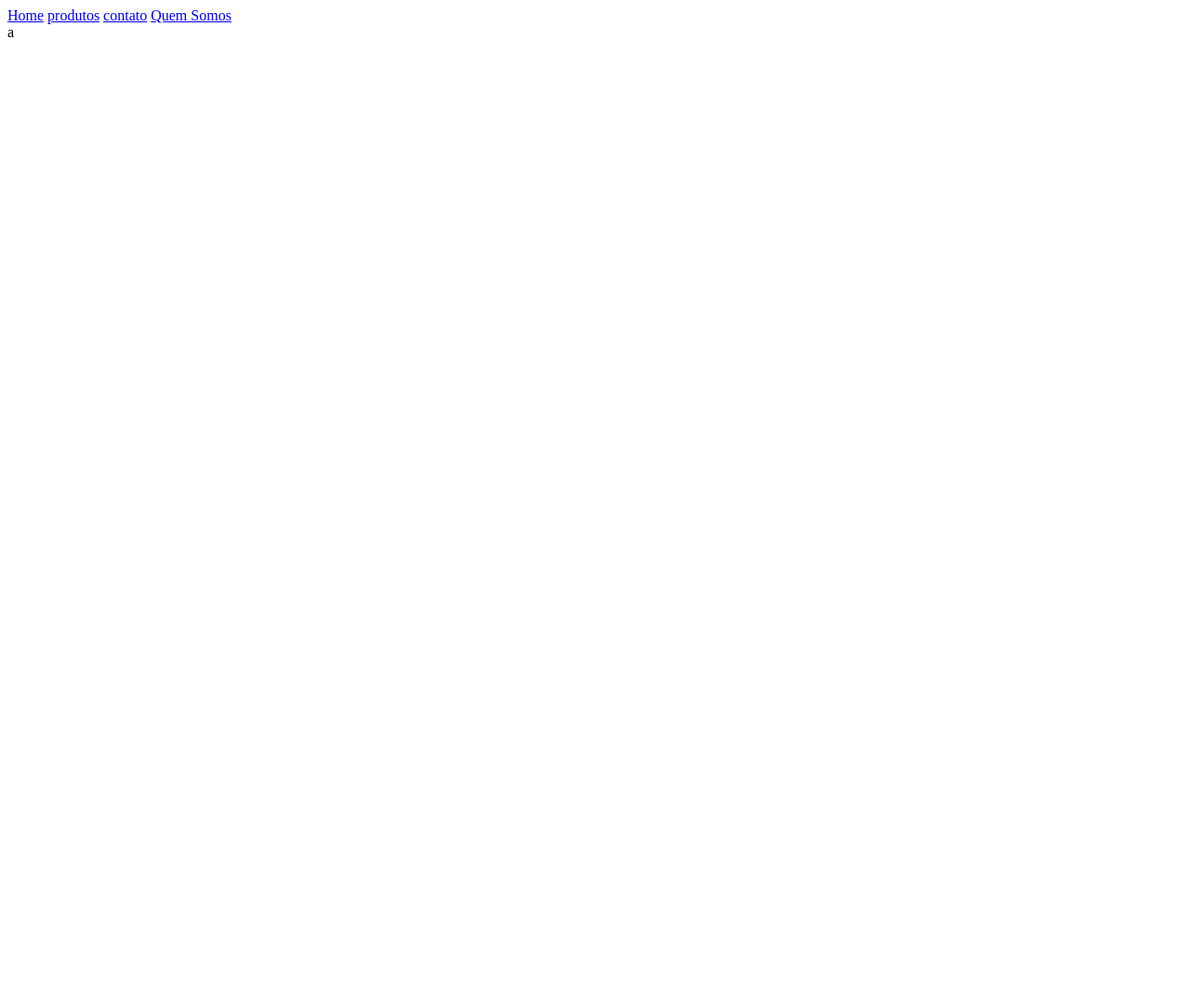
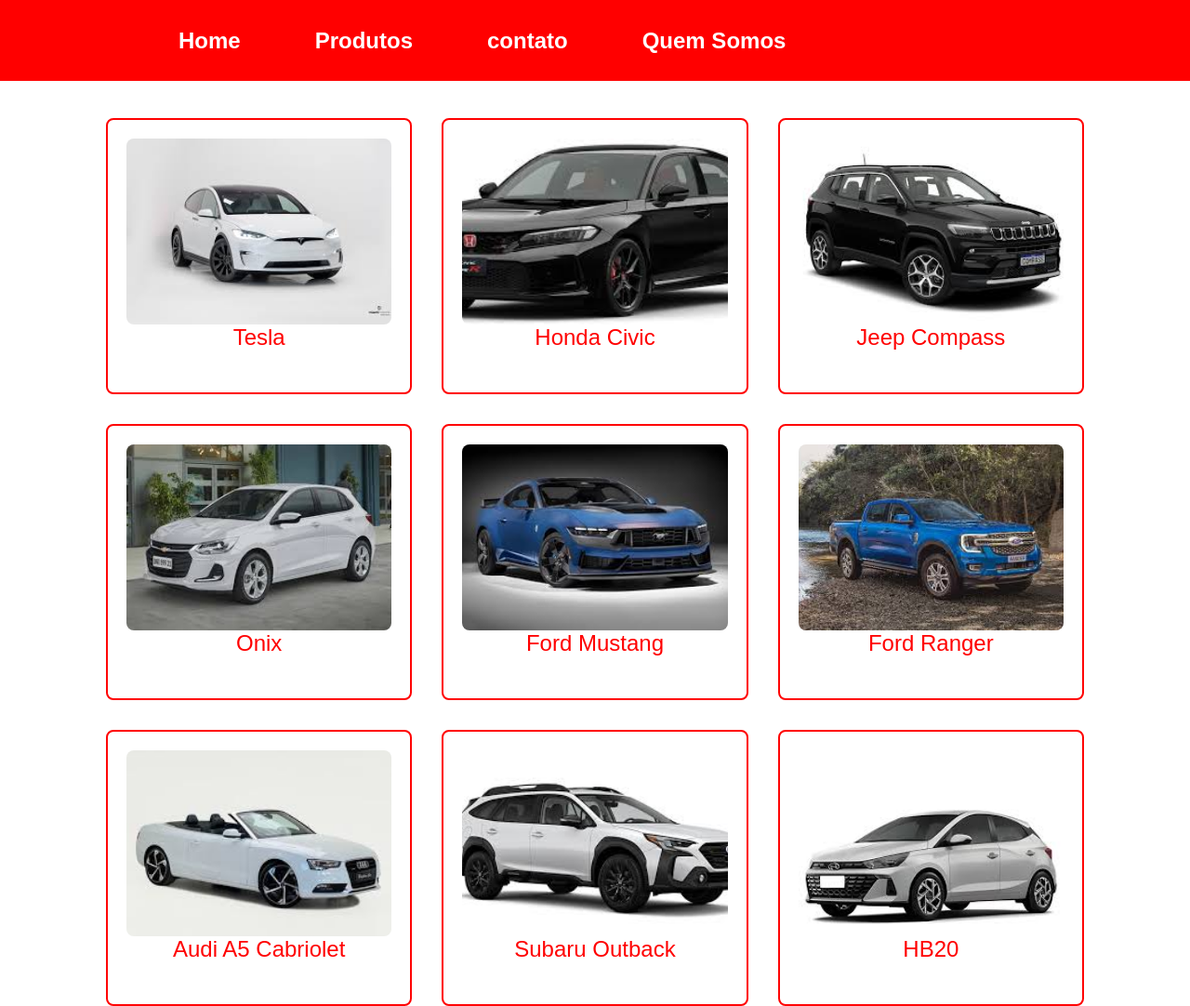
Before and after one commit to jopedrofigueiredo/AtivdFront-, a plain HTML site: page pages/produtos.html in a window 1280 px wide. Shown: the top 1082 px of the page at 93% size. Before the commit the page ends 800 px from the top, so only its background shows below. Drawn offline with nearby package versions, Linux system fonts and the light colour scheme; files that its build step writes are made by us from their sources.

Commit message:
produtos_feitos

```diff
--- a/css/produtos.css
+++ b/css/produtos.css
@@ -0,0 +1,108 @@
+:root {
+    --cor-primaria: red;
+    --cor-secundaria: #fff;
+    --fonte-principal: 'Krona One', sans-serif;
+    --fonte-secundaria: 'Montserrat', sans-serif;
+    }
+
+body {
+    box-sizing: border-box;
+    color: var(--cor-secundaria);
+    }
+
+* {
+    margin: 0;
+}
+
+.cabecalho__menu {
+    padding: 2% 0 2% 15%;
+    display: flex;
+    gap: 80px;
+    background-color: var(--cor-primaria);
+}
+
+.cabecalho__menu__link {
+    font-family: var(--fonte-secundaria);
+    font-size: 24px;
+    font-weight: 600;
+    color: var(--cor-secundaria);
+    text-decoration: none;
+    }
+
+.titulo-destaque {
+    color: var(--cor-secundaria);
+    }
+
+.rodape {
+    color: var(--cor-secundaria);
+    background-color: var(--cor-primaria);
+    padding: 24px;
+    text-align: center;
+    font-family: var(--fonte-secundaria);
+    font-weight: 400;
+    }
+
+
+.produto {
+    display: flex;
+    flex-direction: column;
+    justify-content: space-between;
+    text-align: center;
+    border: 2px solid var(--cor-primaria);
+    padding: 20px;
+    border-radius: 8px;
+    transition: transform 0.3s ease;
+    height: 100%;
+    }
+
+.produto:hover {
+    transform: scale(1.05);
+    }
+
+.produto img {
+    width: 100%;
+    height: 200px;
+    object-fit: cover;
+    border-radius: 8px;
+    }
+
+.produto h3 {
+    font-family: var(--fonte-principal);
+    font-size: 1.5rem;
+    color: var(--cor-primaria);
+    }
+
+.produto h4 {
+    font-family: var(--fonte-secundaria);
+    font-size: 1.2rem;
+    color: #777;
+    }
+
+.produto h5 {
+    font-family: var(--fonte-secundaria);
+    font-size: 1rem;
+    color: #555;
+    }
+
+.grid-produtos {
+    display: grid;
+    grid-template-columns: repeat(3, 1fr);
+    gap: 2rem;
+    padding: 2rem;
+    max-width: 1200px;
+    margin: 0 auto;
+}
+
+
+@media (max-width: 900px) {
+    .grid-produtos {
+    grid-template-columns: repeat(2, 1fr);
+}
+}
+
+
+@media (max-width: 600px) {
+.grid-produtos {
+    grid-template-columns: 1fr;
+}
+}
--- a/pages/produtos.html
+++ b/pages/produtos.html
@@ -5,16 +5,94 @@
     <meta name="viewport" content="width=device-width, initial-scale=1.0">
     <title>Document</title>
     <link rel="stylesheet" href="../css/produtos.css">
+    <link href="https://cdn.jsdelivr.net/npm/bootstrap@5.3.3/dist/css/bootstrap.min.css" rel="stylesheet" integrity="sha384-QWTKZyjpPEjISv5WaRU9OFeRpok6YctnYmDr5pNlyT2bRjXh0JMhjY6hW+ALEwIH" crossorigin="anonymous">
+    <link rel="stylesheet" href="produtos.css">
+
+
 </head>
-<header>
-    <nav>
-        <a href="../index.html">Home</a>
-        <a href="produtos.html">produtos</a>
-        <a href="contato.html">contato</a>
-        <a href="quemSomos.html">Quem Somos</a>
-    </nav>
-</header>
+<header class="cabecalho">
+        <nav class="cabecalho__menu">
+            <a class="cabecalho__menu__link" href="/index.html">Home</a>
+            <a class="cabecalho__menu__link" href="produtos.html">Produtos</a>
+            <a class="cabecalho__menu__link" href="contato.html">contato</a>
+            <a class="cabecalho__menu__link" href="quemSomos.html">Quem Somos</a>
+        </nav>
+    </header>
 <body>
-    a
+    <main>
+    <section id="produtos" class="produtos">
+        <h2 class="produtos_h2"></h2>
+        <div class="container d-flex justify-content-center">
+            <div class="grid-produtos">
+                <div class="produto">
+                    <img src="/assets/tesla.jpg" alt="">
+                    <h3>Tesla</h3>
+                    <h4 class="produto_h4"></h4>
+                    <h5></h5>
+                </div>
+
+                <div class="produto">
+                    <img src="/assets/civic.jpg" alt="Honda Civic" />
+                    <h3>Honda Civic</h3>
+                    <h4 class="produto_h4"></h4>
+                    <h5></h5>
+                </div>
+
+                <div class="produto">
+                    <img src="/assets/compass.jpg" alt="Jeep Compass" />
+                    <h3>Jeep Compass</h3>
+                    <h4 class="produto_h4"></h4>
+                    <h5></h5>
+                </div>
+                <div class="produto">
+                    <img src="/assets/onix.jpg" alt="onix" />
+                    <h3>Onix</h3>
+                    <h4 class="produto_h4"></h4>
+                    <h5></h5>
+                </div>
+
+                <div class="produto">
+                    <img src="/assets/mustang.jpg" alt="Ford Mustang" />
+                    <h3>Ford Mustang</h3>
+                    <h4 class="produto_h4"></h4>
+                    <h5></h5>
+                </div>
+
+                <div class="produto">
+                    <img src="/assets/ranger.jpg" alt="Ford Ranger" />
+                    <h3>Ford Ranger</h3>
+                    <h4 class="produto_h4"></h4>
+                    <h5></h5>
+                </div>
+
+                <div class="produto">
+                    <img src="/assets/audi.jpg" alt="Audi A5 Cabriolet" />
+                    <h3>Audi A5 Cabriolet</h3>
+                    <h4 class="produto_h4"></h4>
+                    <h5></h5>
+                </div>
+
+                <div class="produto">
+                    <img src="/assets/subaru.jpg" alt="Subaru Outback" />
+                    <h3>Subaru Outback</h3>
+                    <h4 class="produto_h4"></h4>
+                    <h5></h5>
+                </div>
+
+                <div class="produto">
+                    <img src="/assets/HB20.jpg" alt="hb20" />
+                    <h3> HB20 </h3>
+                    <h4 class="produto_h4"></h4>
+                    <h5></h5>
+                </div>
+
+
+            </div>
+        </div>
+    </section>
+</main>
+    <footer class="rodape">
+        <p>2025 Autoflex. Todos os direitos reservados</p>
+    </footer>
 </body>
 </html>
```
Also changed, not shown: assets/HB20.jpg (added), assets/audi.jpg (added), assets/civic.jpg (added), assets/compass.jpg (added), assets/mustang.jpg (added), assets/onix.jpg (added), assets/ranger.jpg (added), assets/subaru.jpg (added), assets/tesla.jpg (added).
